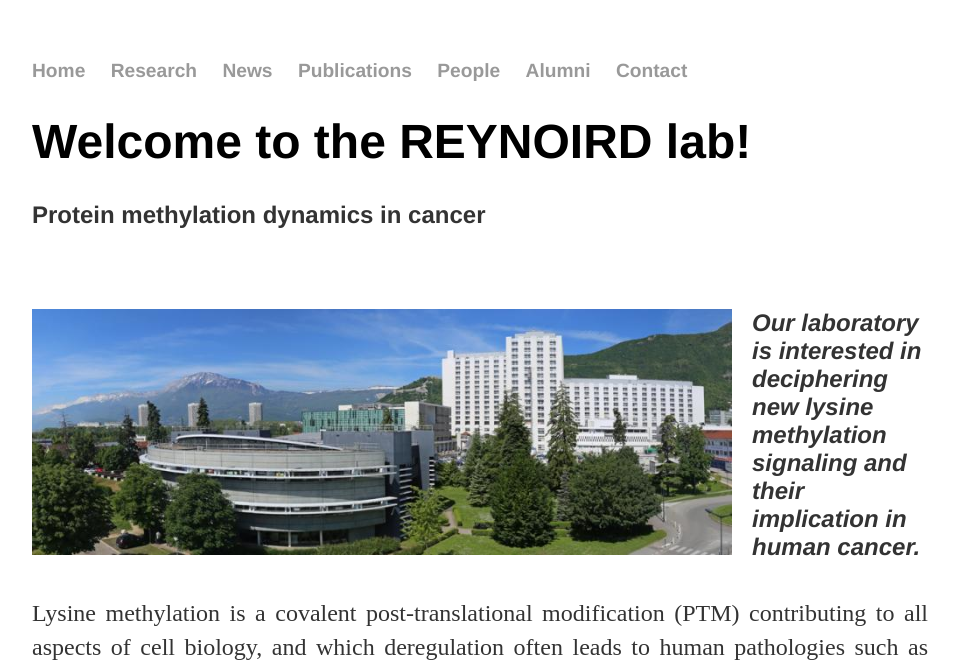
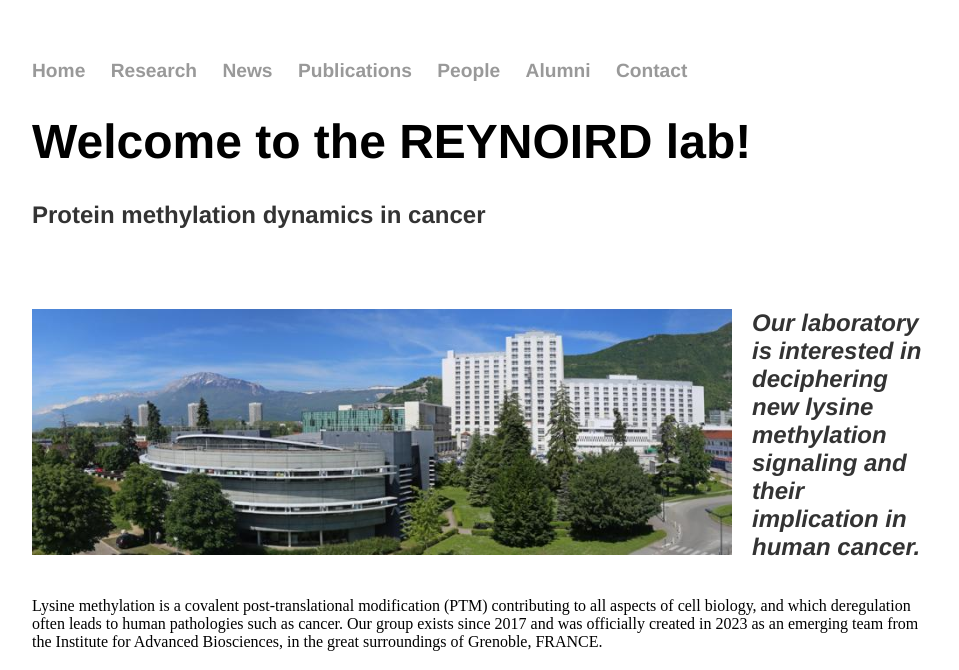
Before and after one commit to Reynoird-Lab/Reynoird-lab.github.io, a Jekyll site: the page built from index.html, in a window 1280 px wide. Shown: the top 670 px of the page, without its empty margins (160-1119 px from the left). Built offline with Jekyll 4.4.1, drawn with Linux system fonts in a browser that asks for light colours; Markdown is read by kramdown in place of the engine named in the settings.

Commit message:
Update index.html

```diff
--- a/index.html
+++ b/index.html
@@ -11,9 +11,7 @@
 <br>
 <br>
 
-<div><img src="Images/IAB.jpg" title="Reynoird lab IAB" align="left" width="700" style="margin: 0px 20px 20px 0px;"/><p align="bottom" align="justify"><i><h2>Our laboratory is interested in deciphering new lysine methylation signaling and their implication in human cancer.</p></i></h2>
-</div><p align="justify">Lysine methylation is a covalent post-translational modification (PTM) contributing to all aspects of cell biology, and which deregulation often leads to human pathologies such as cancer.
-	Our group exists since 2017 and was officially created in 2023 as an emerging team from the Institute for Advanced Biosciences, in the great surroundings of Grenoble, FRANCE.</p> <br>
+<div><img src="Images/IAB.jpg" title="Reynoird lab IAB" align="left" width="700" style="margin: 0px 20px 20px 0px;"/><p align="bottom" align="justify"><i><h2>Our laboratory is interested in deciphering new lysine methylation signaling and their implication in human cancer.</p></i></h2>Lysine methylation is a covalent post-translational modification (PTM) contributing to all aspects of cell biology, and which deregulation often leads to human pathologies such as cancer. Our group exists since 2017 and was officially created in 2023 as an emerging team from the Institute for Advanced Biosciences, in the great surroundings of Grenoble, FRANCE.</p> <br>
 <div><img src="Images/grenoblearea.jpg" title="Grenoble area" align="left" width="700" style="margin: 0px 20px 20px 0px;"/> </div>
 <p align="justify"><i>We are keen to consider applications in our laboratory for a student internship, as well as for a PhD or a postdoctoral projects: please provide your CV and a motivation letter describing your research interests. Feel free to contact us for any inquiries! </i>
 	</p>
```
